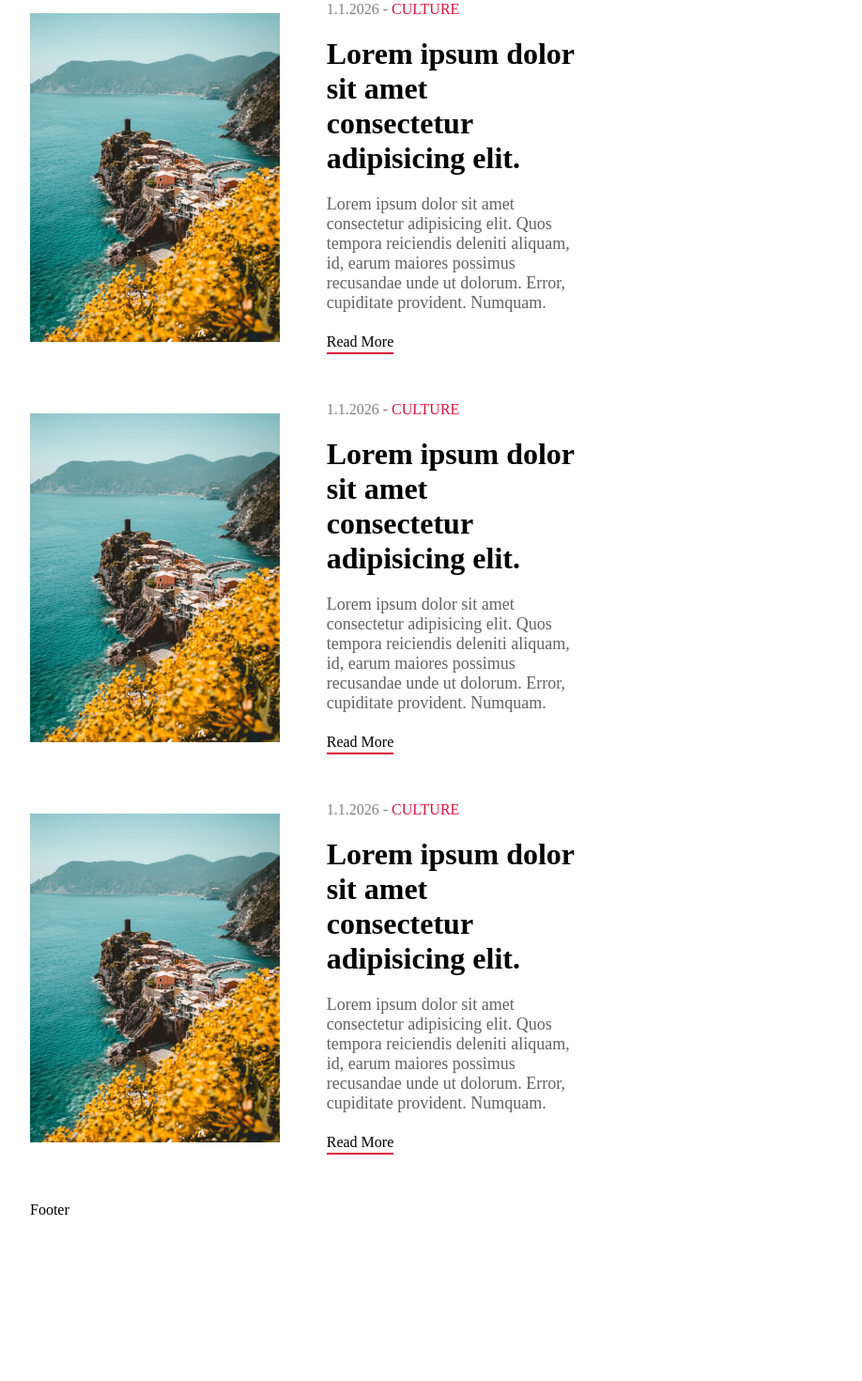
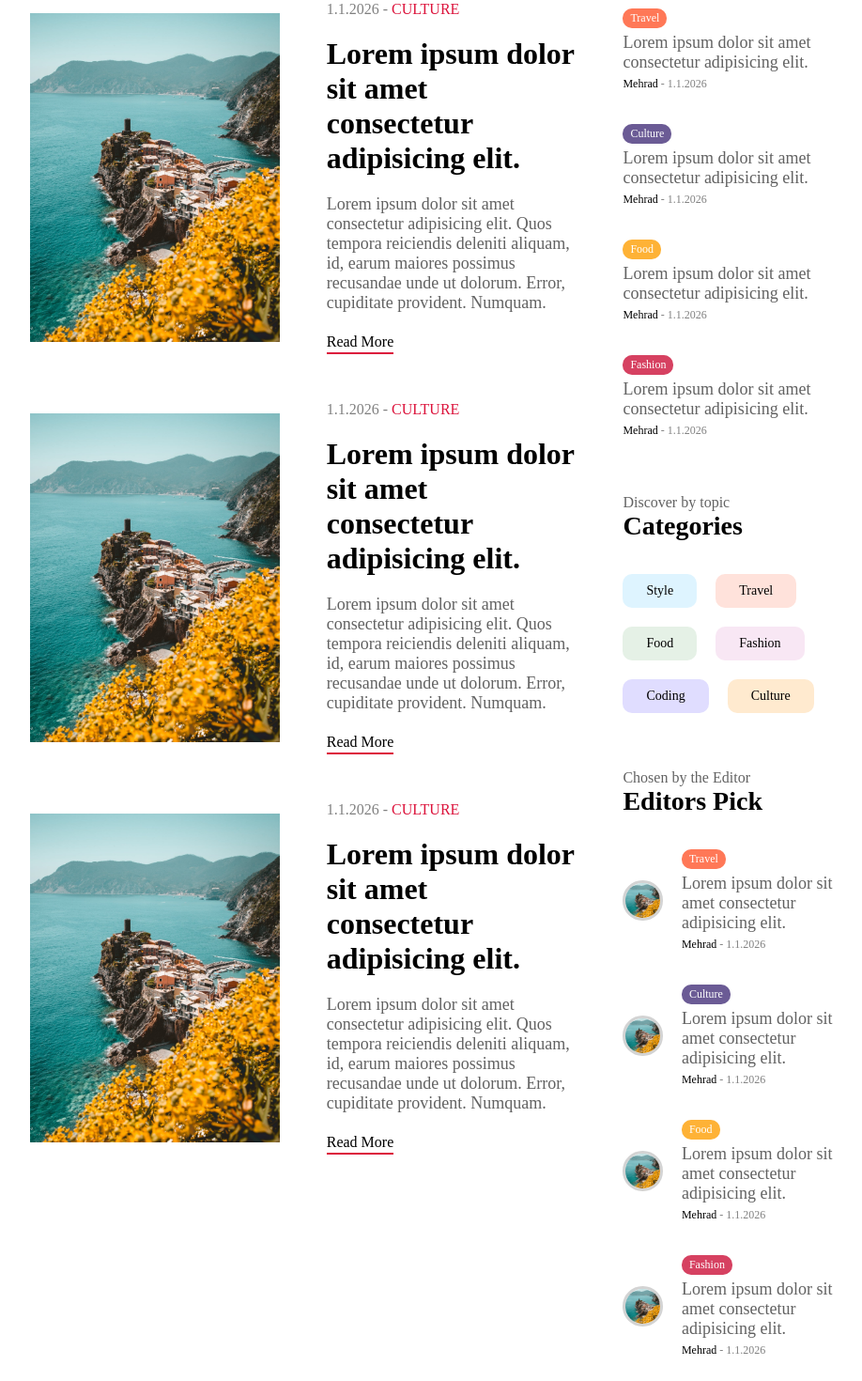
Before and after one commit to mehrad-amin/Blog-app, a Next.js app: page / in a window 1280 px wide. Shown: the part 1400-2870 px from the top of the page at 94% size, without its empty margins (176-1094 px from the left). Before the commit the page ends 2697 px from the top, so only its background shows below. Built offline with nearby package versions, Linux system fonts and the light colour scheme.

Commit message:
Ui Menu component done!

```diff
--- a/src/app/components/Menu/Menu.jsx
+++ b/src/app/components/Menu/Menu.jsx
@@ -1,7 +1,197 @@
 import styles from "@/app/components/Menu/Menu.module.css";
+import Image from "next/image";
+import Link from "next/link";
 
 const Menu = () => {
-  return <div className={styles.container}>Menu</div>;
+  return (
+    <div className={styles.container}>
+      <h2 className={styles.subtitle}>{"What's hot"}</h2>
+      <h1 className={styles.title}>Most Popular</h1>
+      <div className={styles.items}>
+        <Link href="/" className={styles.item}>
+          <div className={styles.textContainer}>
+            <span className={`${styles.category} ${styles.travel}`}>
+              Travel
+            </span>
+            <h3 className={styles.postTitle}>
+              Lorem ipsum dolor sit amet consectetur adipisicing elit.
+            </h3>
+            <div className={styles.detail}>
+              <span className={styles.username}>Mehrad</span>
+              <span className={styles.date}> - 1.1.2026</span>
+            </div>
+          </div>
+        </Link>
+        <Link href="/" className={styles.item}>
+          <div className={styles.textContainer}>
+            <span className={`${styles.category} ${styles.culture}`}>
+              Culture
+            </span>
+            <h3 className={styles.postTitle}>
+              Lorem ipsum dolor sit amet consectetur adipisicing elit.
+            </h3>
+            <div className={styles.detail}>
+              <span className={styles.username}>Mehrad</span>
+              <span className={styles.date}> - 1.1.2026</span>
+            </div>
+          </div>
+        </Link>
+        <Link href="/" className={styles.item}>
+          <div className={styles.textContainer}>
+            <span className={`${styles.category} ${styles.food}`}>Food</span>
+            <h3 className={styles.postTitle}>
+              Lorem ipsum dolor sit amet consectetur adipisicing elit.
+            </h3>
+            <div className={styles.detail}>
+              <span className={styles.username}>Mehrad</span>
+              <span className={styles.date}> - 1.1.2026</span>
+            </div>
+          </div>
+        </Link>
+        <Link href="/" className={styles.item}>
+          <div className={styles.textContainer}>
+            <span className={`${styles.category} ${styles.fashion}`}>
+              Fashion
+            </span>
+            <h3 className={styles.postTitle}>
+              Lorem ipsum dolor sit amet consectetur adipisicing elit.
+            </h3>
+            <div className={styles.detail}>
+              <span className={styles.username}>Mehrad</span>
+              <span className={styles.date}> - 1.1.2026</span>
+            </div>
+          </div>
+        </Link>
+      </div>
+      <h2 className={styles.subtitle}>{"Discover by topic"}</h2>
+      <h1 className={styles.title}>Categories</h1>
+      <div className={styles.categoryList}>
+        <Link
+          href="/blog?cat=style"
+          className={`${styles.categoryItem} ${styles.style}`}
+        >
+          Style
+        </Link>
+        <Link
+          href="/blog"
+          className={`${styles.categoryItem} ${styles.travel}`}
+        >
+          Travel
+        </Link>
+        <Link href="/blog" className={`${styles.categoryItem} ${styles.food}`}>
+          Food
+        </Link>
+        <Link
+          href="/blog"
+          className={`${styles.categoryItem} ${styles.fashion}`}
+        >
+          Fashion
+        </Link>
+        <Link
+          href="/blog"
+          className={`${styles.categoryItem} ${styles.coding}`}
+        >
+          Coding
+        </Link>
+        <Link
+          href="/blog"
+          className={`${styles.categoryItem} ${styles.culture}`}
+        >
+          Culture
+        </Link>
+      </div>
+      <h2 className={styles.subtitle}>{"Chosen by the Editor"}</h2>
+      <h1 className={styles.title}>Editors Pick</h1>
+      <div className={styles.items}>
+        <Link href="/" className={styles.item}>
+          <div className={styles.imgContainer}>
+            <Image
+              src="/p1.jpeg"
+              alt="Post Image"
+              fill
+              className={styles.image}
+            />
+          </div>
+          <div className={styles.textContainer}>
+            <span className={`${styles.category} ${styles.travel}`}>
+              Travel
+            </span>
+            <h3 className={styles.postTitle}>
+              Lorem ipsum dolor sit amet consectetur adipisicing elit.
+            </h3>
+            <div className={styles.detail}>
+              <span className={styles.username}>Mehrad</span>
+              <span className={styles.date}> - 1.1.2026</span>
+            </div>
+          </div>
+        </Link>
+        <Link href="/" className={styles.item}>
+          <div className={styles.imgContainer}>
+            <Image
+              src="/p1.jpeg"
+              alt="Post Image"
+              fill
+              className={styles.image}
+            />
+          </div>
+          <div className={styles.textContainer}>
+            <span className={`${styles.category} ${styles.culture}`}>
+              Culture
+            </span>
+            <h3 className={styles.postTitle}>
+              Lorem ipsum dolor sit amet consectetur adipisicing elit.
+            </h3>
+            <div className={styles.detail}>
+              <span className={styles.username}>Mehrad</span>
+              <span className={styles.date}> - 1.1.2026</span>
+            </div>
+          </div>
+        </Link>
+        <Link href="/" className={styles.item}>
+          <div className={styles.imgContainer}>
+            <Image
+              src="/p1.jpeg"
+              alt="Post Image"
+              fill
+              className={styles.image}
+            />
+          </div>
+          <div className={styles.textContainer}>
+            <span className={`${styles.category} ${styles.food}`}>Food</span>
+            <h3 className={styles.postTitle}>
+              Lorem ipsum dolor sit amet consectetur adipisicing elit.
+            </h3>
+            <div className={styles.detail}>
+              <span className={styles.username}>Mehrad</span>
+              <span className={styles.date}> - 1.1.2026</span>
+            </div>
+          </div>
+        </Link>
+        <Link href="/" className={styles.item}>
+          <div className={styles.imgContainer}>
+            <Image
+              src="/p1.jpeg"
+              alt="Post Image"
+              fill
+              className={styles.image}
+            />
+          </div>
+          <div className={styles.textContainer}>
+            <span className={`${styles.category} ${styles.fashion}`}>
+              Fashion
+            </span>
+            <h3 className={styles.postTitle}>
+              Lorem ipsum dolor sit amet consectetur adipisicing elit.
+            </h3>
+            <div className={styles.detail}>
+              <span className={styles.username}>Mehrad</span>
+              <span className={styles.date}> - 1.1.2026</span>
+            </div>
+          </div>
+        </Link>
+      </div>
+    </div>
+  );
 };
 
 export default Menu;
--- a/src/app/components/Menu/Menu.module.css
+++ b/src/app/components/Menu/Menu.module.css
@@ -1,3 +1,101 @@
 .container {
   flex: 2;
+  margin-top: 60px;
 }
+.subtitle {
+  color: var(--softTextColor);
+  font-size: 16px;
+  font-weight: 400;
+}
+.title {
+  font-size: 28px;
+  font-weight: 700;
+}
+.items {
+  margin-top: 35px;
+  margin-bottom: 60px;
+  display: flex;
+  flex-direction: column;
+  gap: 35px;
+}
+.item {
+  display: flex;
+  gap: 20px;
+  align-items: center;
+}
+.imgContainer {
+  flex: 1;
+  position: relative;
+  aspect-ratio: 1/1;
+}
+.image {
+  border-radius: 50%;
+  border: 3px solid lightgray;
+  object-fit: cover;
+}
+.textContainer {
+  flex: 4;
+  display: flex;
+  flex-direction: column;
+  gap: 5px;
+}
+.category {
+  padding: 3px 8px;
+  border-radius: 10px;
+  color: white;
+  font-size: 12px;
+  width: max-content;
+}
+.postTitle {
+  font-size: 18px;
+  font-weight: 500;
+  color: var(--softTextColor);
+}
+.detail {
+  font-size: 12px;
+}
+.date {
+  color: gray;
+}
+.travel {
+  background-color: #ff7857;
+}
+.culture {
+  background-color: #6b5b95;
+}
+.food {
+  background-color: #feb236;
+}
+.fashion {
+  background-color: #d64161;
+}
+.categoryList {
+  margin-top: 35px;
+  margin-bottom: 60px;
+  display: flex;
+  flex-wrap: wrap;
+  gap: 20px;
+}
+.categoryItem {
+  padding: 10px 25px;
+  border-radius: 10px;
+  font-size: 14px;
+}
+.categoryItem.style {
+  background-color: #57c4ff31;
+}
+.categoryItem.fashion {
+  background-color: #da85c731;
+}
+.categoryItem.food {
+  background-color: #7fb88133;
+}
+.categoryItem.travel {
+  background-color: #ff795736;
+}
+.categoryItem.culture {
+  background-color: #ffb04f45;
+}
+.categoryItem.coding {
+  background-color: #5e4fff31;
+}
```
